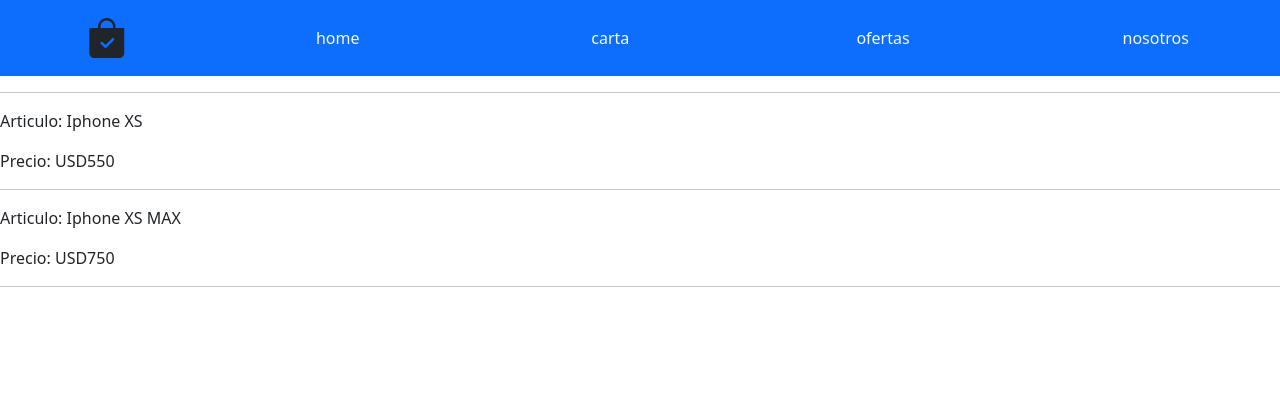
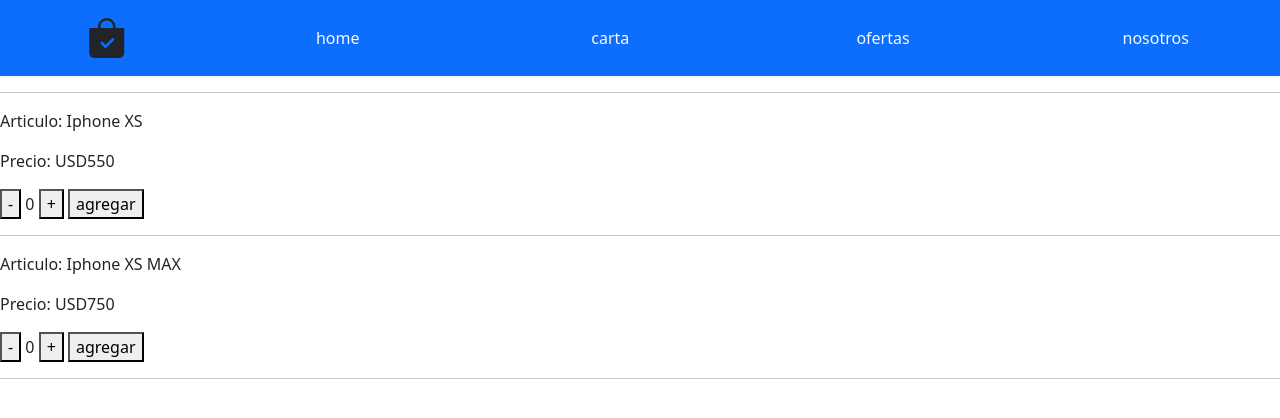
Before and after one commit to AgustinBeli/PRJS-DesafioEntregable1, a React (Create React App) app in the folder eccom-nozomi/: page / in a window 1280 px wide. Shown: the top 418 px of the page. Built offline with nearby package versions, Linux system fonts and the light colour scheme.

Commit message:
Desafío: Contador con botón

```diff
--- a/eccom-nozomi/src/App.js
+++ b/eccom-nozomi/src/App.js
@@ -1,5 +1,6 @@
 import ItemListContainer from "./components/ItemListContainer";
 import NavBar from "./components/NavBar";
+import './App.css';
 
 const App = () => {
   return (
--- /dev/null
+++ b/eccom-nozomi/src/components/ItemCount.js
@@ -0,0 +1,34 @@
+import { useEffect, useState } from "react";
+
+const ItemCount = ({ stock = 0, initial = 2, add }) => {
+    const [count, setCount] = useState(0);
+
+    useEffect(() => {
+        setCount(initial);
+    }, []);
+
+    const removeItem = () => {
+        if (count > initial) {
+            setCount(count - 1)
+        };
+    }
+    const addItem = () => {
+        if (count < stock) {
+            setCount(count + 1)
+        }
+    }
+    return (
+        <>
+            <button onClick={removeItem}>-</button>
+            <span> {count} </span>
+            <button onClick={addItem}>+</button>
+            <span> </span>
+            {
+                stock
+                    ? <button onClick={() => add(count)}> agregar </button>
+                    : <button disabled> agregar </button>
+            }
+        </>
+    )
+}
+export default ItemCount;
--- a/eccom-nozomi/src/components/ItemListContainer.js
+++ b/eccom-nozomi/src/components/ItemListContainer.js
@@ -1,8 +1,14 @@
-const ItemListContainer = (greeting) => {
+import ItemCount from "./ItemCount"
+
+const ItemListContainer = (item) => {
+    const add = (cant) => {
+        alert("agregaste " + cant + " items, al carrito")
+    }
     return (
         <div>
-            <p>Articulo: {greeting.articulo}</p>
-            <p>Precio: {greeting.precio}</p>
+            <p>Articulo: {item.articulo}</p>
+            <p>Precio: {item.precio}</p>
+            <ItemCount stock={5} initial={0} add={add} ></ItemCount>
         </div>
     )
 }
```
Also changed, not shown: eccom-nozomi/src/utilities/products.js (added, +16 -0 lines).
